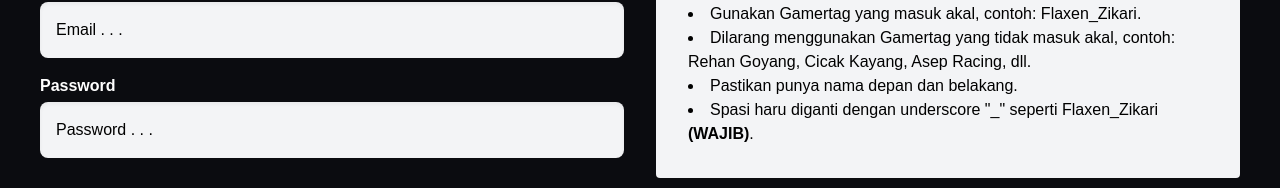
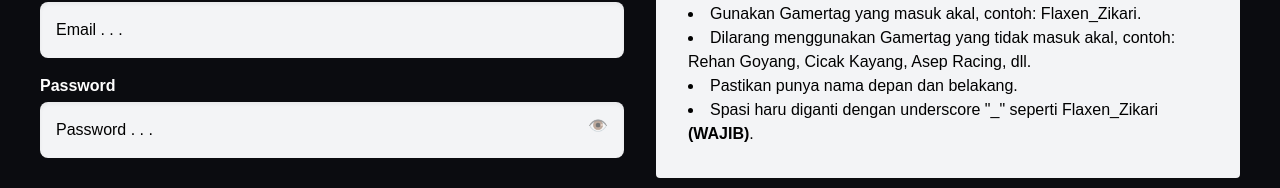
Before and after one commit to SpaceEndComp/SpaceEnd, a React (Vite) app: page /Register in a window 1280 px wide. Shown: the part 238-426 px from the top of the page. Built offline with nearby package versions, Linux system fonts and the light colour scheme; no server answers.

Commit message:
Update Register.jsx

```diff
--- a/src/pages/Register.jsx
+++ b/src/pages/Register.jsx
@@ -11,6 +11,7 @@ export default function Signup() {
   const [gamertag, setGamertag] = useState("");
   const [error, setError] = useState("");
   const [loading, setLoading] = useState(false);
+  const [showPassword, setShowPassword] = useState(false);
   const navigate = useNavigate();
 
   const handleRegister = async (e) => {
@@ -85,20 +86,29 @@ export default function Signup() {
               />
             </div>
 
-            <div className="mt-4">
+           <div className="mt-4 relative">
               <label className="block font-semibold" htmlFor="password">
                 Password
               </label>
+
               <input
-                className="shadow-inner bg-gray-100 rounded-lg text-black placeholder-black p-4 border-none block mt-1 w-full"
+                className="shadow-inner bg-gray-100 rounded-lg text-black placeholder-black p-4 border-none block mt-1 w-full pr-12"
                 id="password"
-                type="password"
+                type={showPassword ? "text" : "password"}
                 name="password"
                 required
                 placeholder="Password . . ."
                 value={password}
                 onChange={(e) => setPassword(e.target.value)}
               />
+
+              <button
+                type="button"
+                onClick={() => setShowPassword(!showPassword)}
+                className="absolute right-4 top-[62%] -translate-y-1/2 text-black opacity-60 hover:opacity-90"
+              >
+                {showPassword ? "🙈" : "👁️"}
+              </button>
             </div>
 
             <div className="flex items-center justify-between mt-8">
```
